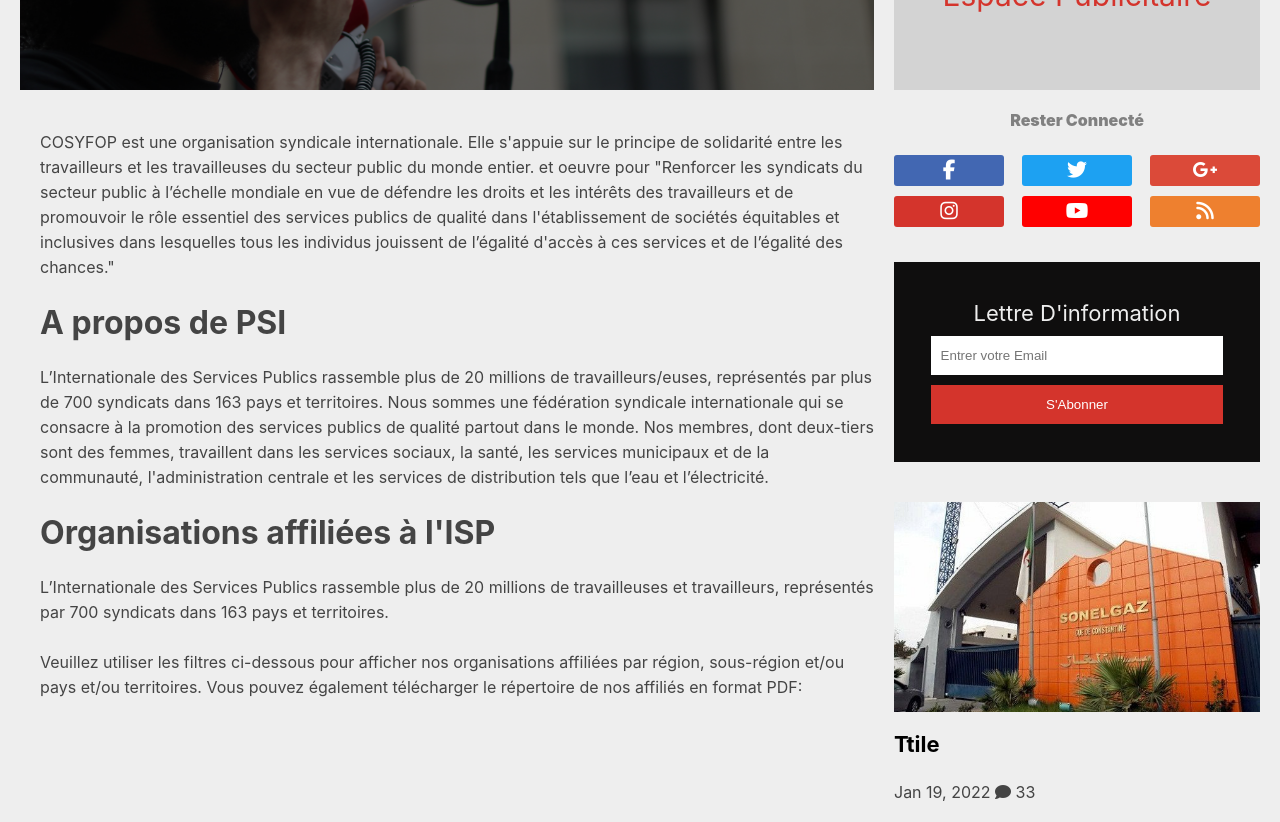
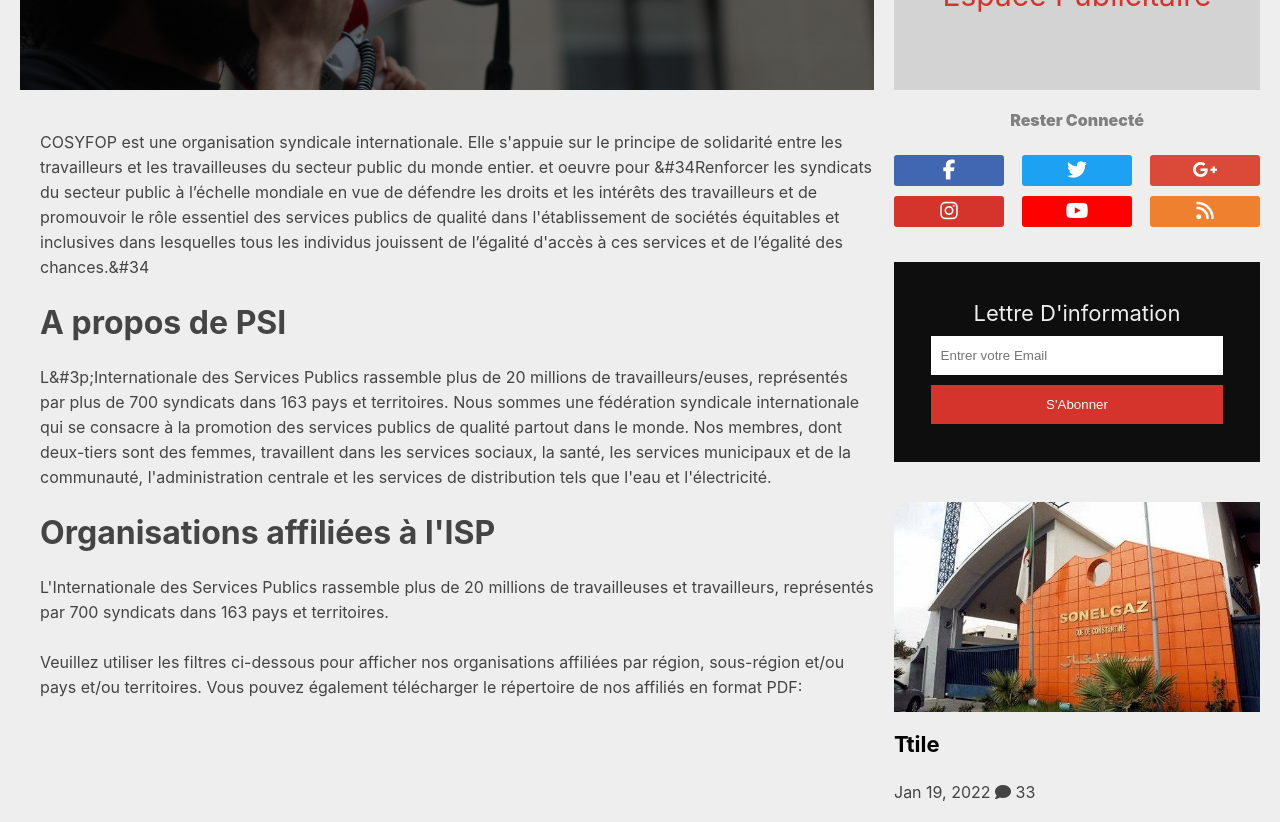
Before and after one commit to wailsonlucas/COSYFOP---blog-UI-UX-design, a Next.js app: page /about in a window 1280 px wide. Shown: the part 400-1222 px from the top of the page. Built offline with nearby package versions, Linux system fonts and the light colour scheme.

Commit message:
Fixed netlify reploying errors 2

```diff
--- a/pages/about.js
+++ b/pages/about.js
@@ -21,15 +21,15 @@ export default function About() {
           </div>
           <div className={g.content}>
             <p>
-              COSYFOP est une organisation syndicale internationale. Elle s&#39;appuie sur le principe de solidarité entre les travailleurs et les travailleuses du secteur public du monde entier. et oeuvre pour "Renforcer les syndicats du secteur public à l’échelle mondiale en vue de défendre les droits et les intérêts des travailleurs et de promouvoir le rôle essentiel des services publics de qualité dans l&#39;établissement de sociétés équitables et inclusives dans lesquelles tous les individus jouissent de l’égalité d&#39;accès à ces services et de l’égalité des chances."
+              COSYFOP est une organisation syndicale internationale. Elle s&#39;appuie sur le principe de solidarité entre les travailleurs et les travailleuses du secteur public du monde entier. et oeuvre pour &#34Renforcer les syndicats du secteur public à l’échelle mondiale en vue de défendre les droits et les intérêts des travailleurs et de promouvoir le rôle essentiel des services publics de qualité dans l&#39;établissement de sociétés équitables et inclusives dans lesquelles tous les individus jouissent de l’égalité d&#39;accès à ces services et de l’égalité des chances.&#34
             </p>
             <h1>A propos de PSI</h1>
             <p>
-              L’Internationale des Services Publics rassemble plus de 20 millions de travailleurs/euses, représentés par plus de 700 syndicats dans 163 pays et territoires. Nous sommes une fédération syndicale internationale qui se consacre à la promotion des services publics de qualité partout dans le monde. Nos membres, dont deux-tiers sont des femmes, travaillent dans les services sociaux, la santé, les services municipaux et de la communauté, l&#39;administration centrale et les services de distribution tels que l’eau et l’électricité.
+              L&#3p;Internationale des Services Publics rassemble plus de 20 millions de travailleurs/euses, représentés par plus de 700 syndicats dans 163 pays et territoires. Nous sommes une fédération syndicale internationale qui se consacre à la promotion des services publics de qualité partout dans le monde. Nos membres, dont deux-tiers sont des femmes, travaillent dans les services sociaux, la santé, les services municipaux et de la communauté, l&#39;administration centrale et les services de distribution tels que l&#39;eau et l&#39;électricité.
             </p>
             <h1>Organisations affiliées à l&#39;ISP</h1>
             <p>
-              L’Internationale des Services Publics rassemble plus de 20 millions de travailleuses et travailleurs, représentés par 700 syndicats dans 163 pays et territoires.
+              L&#39;Internationale des Services Publics rassemble plus de 20 millions de travailleuses et travailleurs, représentés par 700 syndicats dans 163 pays et territoires.
             </p>
             <br />
             <p>
```
